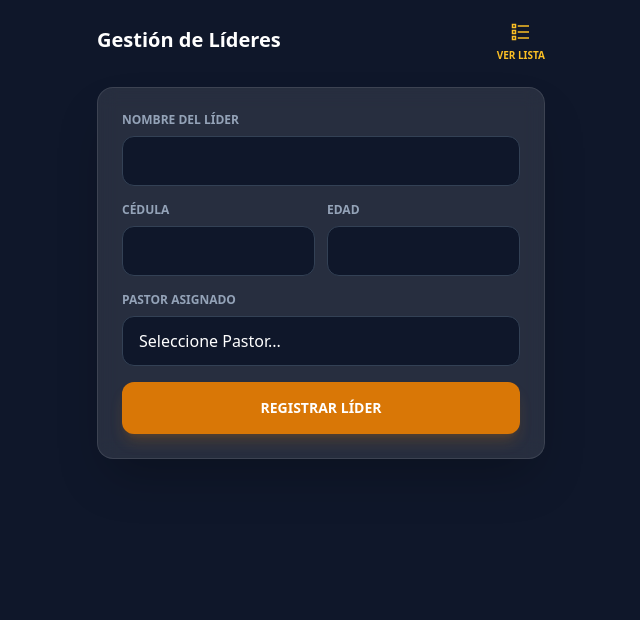
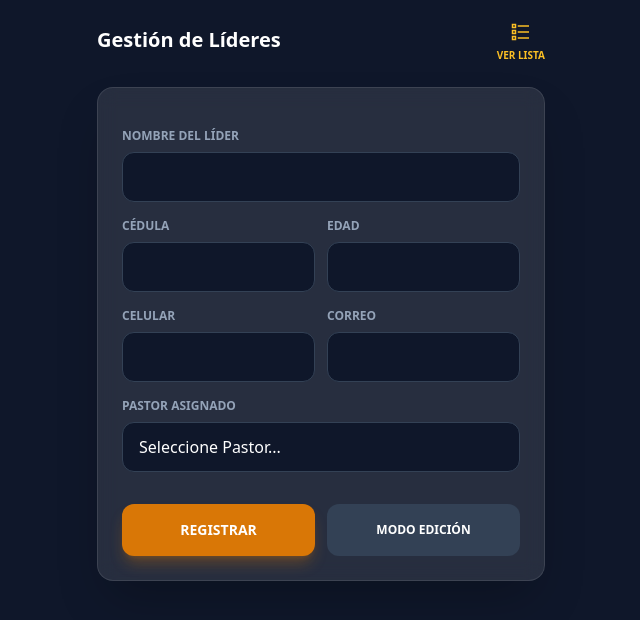
Before and after one commit to jeancgarciaq/estadistica-maranatha-infantil-fastapi, a Python web app: template web/templates/lideres/index.html in a window 1280 px wide. Shown: the top 620 px of the page, without its empty margins (319-959 px from the left). Run offline with Jinja, Linux system fonts and the light colour scheme; the template is opened without the code that fills it, so the values that code supplies are empty; some libraries are stand-ins or nearby versions.

Commit message:
feat: add management templates for pastores and lideres with CRUD functionality

```diff
--- a/web/templates/lideres/index.html
+++ b/web/templates/lideres/index.html
@@ -12,8 +12,16 @@
     </div>
 
     <div class="glass p-6 rounded-2xl border border-white/10 shadow-2xl">
-        <form action="/lideres/crear" method="post" class="space-y-4">
-            <div>
+        <form id="liderForm" action="/lideres/crear" method="post" class="space-y-4">
+            <!-- ID solo para edición -->
+            <div id="id_field" class="hidden">
+                <label class="block text-xs font-semibold text-slate-400 uppercase mb-2 ml-1 text-start">ID del
+                    Líder</label>
+                <input type="number" name="id" id="lider_id"
+                    class="w-full bg-slate-900 border border-slate-700 rounded-xl px-4 py-3 text-white focus:outline-none focus:border-amber-500">
+            </div>
+
+            <div class="text-start">
                 <label class="block text-xs font-semibold text-slate-400 uppercase mb-2">Nombre del Líder</label>
                 <input type="text" name="nombre" required
                     class="w-full bg-slate-900 border border-slate-700 rounded-xl px-4 py-3 text-white focus:border-amber-500 outline-none">
@@ -32,7 +40,20 @@
                 </div>
             </div>
 
-            <div>
+            <div class="grid grid-cols-2 gap-3">
+                <div class="text-start">
+                    <label class="block text-xs font-semibold text-slate-400 uppercase mb-2">Celular</label>
+                    <input type="text" name="celular" id="lider_celular"
+                        class="w-full bg-slate-900 border border-slate-700 rounded-xl px-4 py-3 text-white focus:border-amber-500 outline-none">
+                </div>
+                <div class="text-start">
+                    <label class="block text-xs font-semibold text-slate-400 uppercase mb-2">Correo</label>
+                    <input type="email" name="correo" id="lider_correo"
+                        class="w-full bg-slate-900 border border-slate-700 rounded-xl px-4 py-3 text-white focus:border-amber-500 outline-none">
+                </div>
+            </div>
+
+            <div class="text-start">
                 <label class="block text-xs font-semibold text-slate-400 uppercase mb-2">Pastor Asignado</label>
                 <select name="id_pastor" required
                     class="w-full bg-slate-900 border border-slate-700 rounded-xl px-4 py-3 text-white focus:border-amber-500 outline-none appearance-none">
@@ -43,11 +64,63 @@
                 </select>
             </div>
 
-            <button type="submit"
-                class="w-full bg-amber-600 hover:bg-amber-500 text-white font-bold py-4 rounded-xl transition-all shadow-lg shadow-amber-600/20 uppercase text-sm">
-                Registrar Líder
+            <div class="grid grid-cols-2 gap-3 pt-4">
+                <button type="submit" id="btn_submit"
+                    class="bg-amber-600 hover:bg-amber-500 text-white font-bold py-4 rounded-xl transition-all active:scale-95 shadow-lg shadow-amber-600/30 uppercase text-sm">
+                    Registrar
+                </button>
+                <button type="button" onclick="cambiarAModoEdicion()" id="btn_mode"
+                    class="bg-slate-700 hover:bg-slate-600 text-white font-bold py-4 rounded-xl transition-all uppercase text-xs">
+                    Modo Edición
+                </button>
+            </div>
+        </form>
+
+        <form id="deleteForm" action="/lideres/eliminar" method="post" class="hidden">
+            <input type="hidden" name="id" id="delete_id">
+            <button type="submit" onclick="return confirm('¿Eliminar registro de líder?')"
+                class="w-full bg-red-600/20 hover:bg-red-600 text-red-500 hover:text-white font-bold py-3 rounded-xl border border-red-600/50 transition-all mt-2 uppercase text-xs">
+                Eliminar Registro
             </button>
         </form>
     </div>
 </div>
+
+<script>
+    const urlParams = new URLSearchParams(window.location.search);
+
+    function cambiarAModoEdicion() {
+        const form = document.getElementById('liderForm');
+        const idField = document.getElementById('id_field');
+        const delForm = document.getElementById('deleteForm');
+        const btnSubmit = document.getElementById('btn_submit');
+
+        idField.classList.toggle('hidden');
+        delForm.classList.toggle('hidden');
+
+        if (!idField.classList.contains('hidden')) {
+            form.action = "/lideres/actualizar";
+            btnSubmit.innerText = "ACTUALIZAR";
+            document.getElementById('btn_mode').innerText = "MODO CREAR";
+            document.getElementById('lider_id').required = true;
+        } else {
+            form.action = "/lideres/crear";
+            btnSubmit.innerText = "REGISTRAR";
+            document.getElementById('btn_mode').innerText = "MODO EDICIÓN";
+            document.getElementById('lider_id').required = false;
+        }
+    }
+
+    if (urlParams.get('id')) {
+        cambiarAModoEdicion();
+        document.getElementById('lider_id').value = urlParams.get('id');
+        document.getElementById('delete_id').value = urlParams.get('id');
+        document.querySelector('input[name="nombre"]').value = urlParams.get('nombre') || "";
+        document.querySelector('input[name="cedula"]').value = urlParams.get('cedula') || "";
+        document.querySelector('input[name="edad"]').value = urlParams.get('edad') || "";
+        document.getElementById('lider_celular').value = urlParams.get('celular') || "";
+        document.getElementById('lider_correo').value = urlParams.get('correo') || "";
+        document.querySelector('select[name="id_pastor"]').value = urlParams.get('id_pastor') || "";
+    }
+</script>
 {% endblock %}
```
